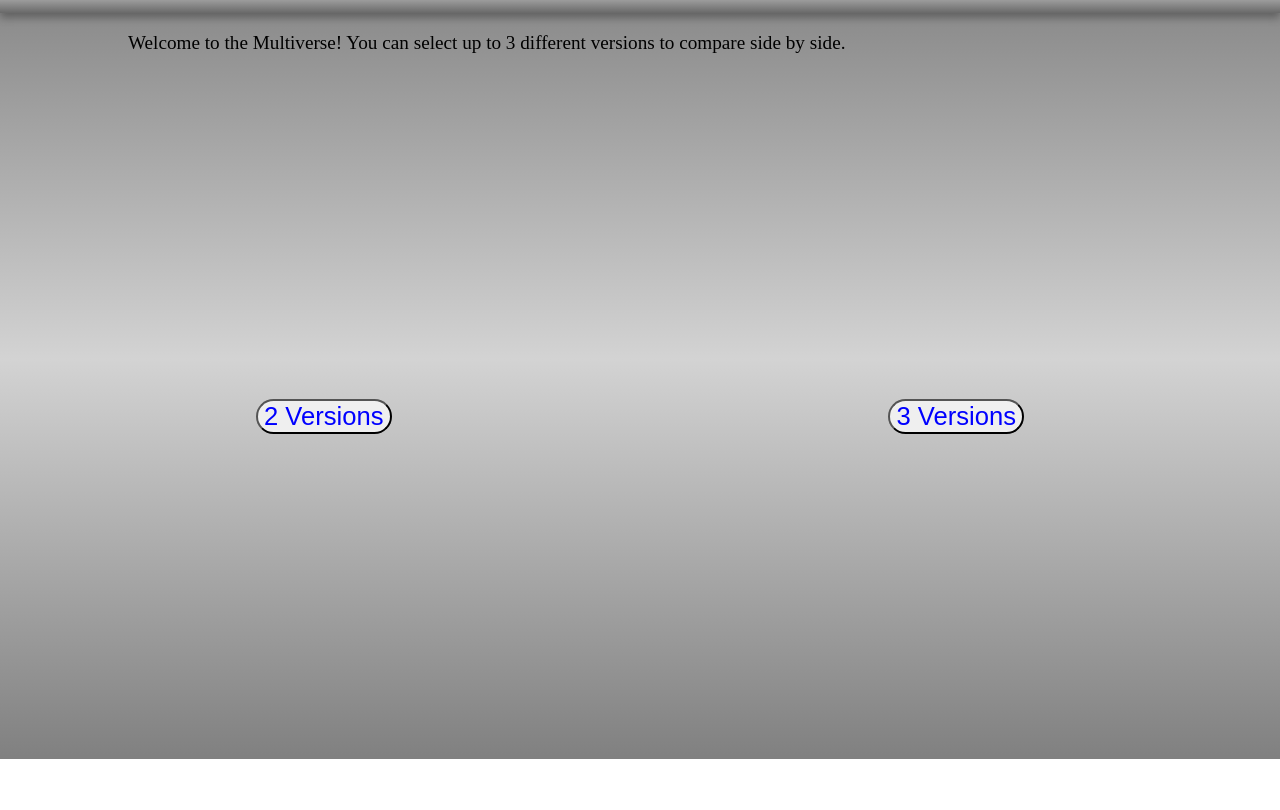
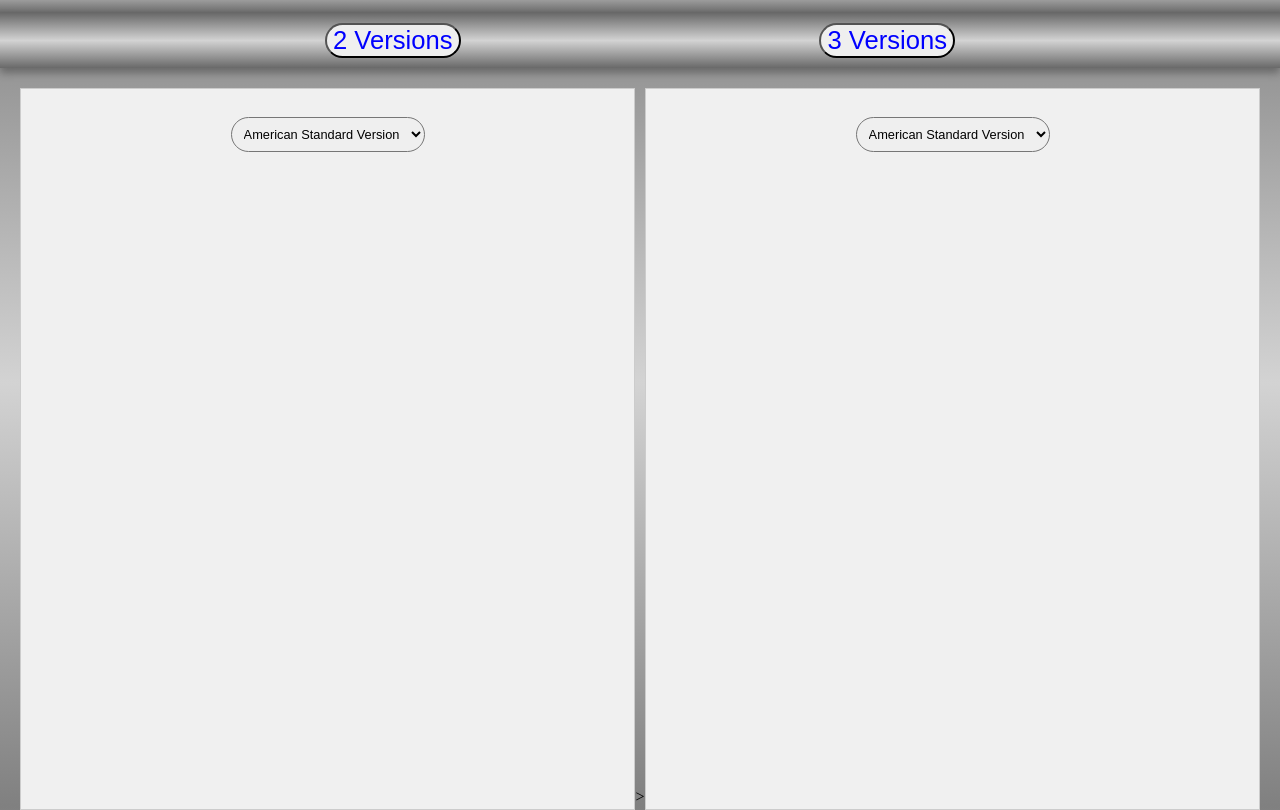
Before and after one commit to Zach-and-Mickey/bible-app, a plain HTML site: page multiverse.html in a window 1280 px wide. Both pictures are taken after a click on the button "2 Versions". Shown: the part 41-851 px from the top of the page. Before the commit the page ends 800 px from the top, so only its background shows below. Drawn offline with Linux system fonts and the light colour scheme.

Commit message:
Multiverse
Multiverse layout is almost there. Still need to make the function for pulling in all the content.

```diff
--- a/multiverse.html
+++ b/multiverse.html
@@ -11,23 +11,94 @@
   <a href='blog'>Blog</a>
   <a href='about'>About</a>
 </header>
-<p> Welcome to the Multiverse! You can select up to 3 different versions to compare side by side.</p>
-<div id='version-buttons'>
-<button onclick=twoVersions> 2 Versions</button>
-<button onclick=threeVersions> 3 Versions</button>
+<header class='bottom-header'>
+  <div id='multiverse-header'>
+    <button id="twoVersions">2 Versions</button>
+    <button id="threeVersions">3 Versions</button>
   </div>
+</header>
+
+<p id='myParagraph'> Welcome to the Multiverse! You can select up to 3 different versions to compare side by side.</p>
+
+<div id="content">
+  <div class="version" id="version1">
+    <select id="selected1" name="selected1">
+      <option value="en-asv">American Standard Version</option>
+      <option value="en-t4t">Translation for Translators</option>
+      <option value="en-US-lxxup">Brenton English Septuagint</option>
+      <option value="en-fbv">Free Bible Version</option>
+      <option value="en-bsb">Berean Study Bible</option>
+      <option value="en-webus">World English Bible</option>
+    </select>
+  </div>
+  <div class="version" id="version2">
+    <select id="selected2" name="selected2">
+      <option value="en-asv">American Standard Version</option>
+      <option value="en-t4t">Translation for Translators</option>
+      <option value="en-US-lxxup">Brenton English Septuagint</option>
+      <option value="en-fbv">Free Bible Version</option>
+      <option value="en-bsb">Berean Study Bible</option>
+      <option value="en-webus">World English Bible</option>
+    </select>
+  </div>
+  <div class="version" id="version3">
+    <select id="selected3" name="selected3">
+      <option value="en-asv">American Standard Version</option>
+      <option value="en-t4t">Translation for Translators</option>
+      <option value="en-US-lxxup">Brenton English Septuagint</option>
+      <option value="en-fbv">Free Bible Version</option>
+      <option value="en-bsb">Berean Study Bible</option>
+      <option value="en-webus">World English Bible</option>
+    </select>
+  </div>
+</div>>
   <script>
 // Get all links in the navigation menu
-    const links = document.querySelectorAll('a');
+const links = document.querySelectorAll("a");
 
 // Loop through each link and check if the href matches the current page URL
-    links.forEach(link => {
+links.forEach((link) => {
   if (link.href === window.location.href) {
-            link.classList.add('active'); // Add the 'active' class to the current page link
+    link.classList.add("active"); // Add the 'active' class to the current page link
   } else {
-            link.classList.remove('active'); // Remove the 'active' class from other links
+    link.classList.remove("active"); // Remove the 'active' class from other links
   }
 });
+let isButtonClicked = false;
+document.getElementById("twoVersions").addEventListener("click", function () {
+  // Set grid to 2 columns
+  document.getElementById("content").style.gridTemplateColumns =
+    "repeat(2, 1fr)";
+  // Make sure all versions are visible
+  document.getElementById("version1").style.display = "block";
+  document.getElementById("version2").style.display = "block";
+  document.getElementById("version3").style.display = "none";
+  if (!isButtonClicked) {
+    document.getElementById("myParagraph").style.display = "none";
+    isButtonClicked = true; // Mark that a button has been clicked
+  }
+});
+
+document.getElementById("threeVersions").addEventListener("click", function () {
+  // Set grid to 3 columns
+  document.getElementById("content").style.gridTemplateColumns =
+    "repeat(3, 1fr)";
+  // Make sure all versions are visible
+  document.getElementById("version1").style.display = "block";
+  document.getElementById("version2").style.display = "block";
+  document.getElementById("version3").style.display = "block";
+  if (!isButtonClicked) {
+    document.getElementById("myParagraph").style.display = "none";
+    isButtonClicked = true; // Mark that a button has been clicked
+  }
+});
+window.onload = function () {
+  document.getElementById("version1").style.display = "none";
+  document.getElementById("version2").style.display = "none";
+  document.getElementById("version3").style.display = "none";
+  document.getElementById("myParagraph").style.display = "block"; // Ensure p element is visible initially
+};
+
 </script>
 </body>
 </html>
--- a/styles.css
+++ b/styles.css
@@ -50,9 +50,14 @@
 .top-header a:visited {
   color: #0000ee;
 }
-  #bottom-header {
+.bottom-header {
   padding: 10px;
   background-color: #f1f1f1; /* Optional, just for better visibility */
+}
+#multiverse-header {
+  display: flex;
+  justify-content: space-between;
+  width: 50%;
 }
 
 #selection {
@@ -126,5 +131,26 @@
 }
 p {
   font-size: clamp(1rem, 1.5vw, 3rem);
-	width: 80%;
 }
+#content {
+  display: grid;
+  grid-template-columns: repeat(2, 1fr); /* Default to 2 equal columns */
+  gap: 10px;
+  padding: 20px;
+  width: 100%; /* Make sure the content takes full width of the viewport */
+  box-sizing: border-box; /* Include padding in width calculation */
+  height: calc(
+    100vh - 80px
+  ); /* Fill remaining screen height below the header */
+  text-align: center;
+}
+
+.version {
+  padding: 20px;
+  background-color: #f0f0f0;
+  border: 1px solid #ccc;
+  display: flex;
+  justify-content: center;
+  align-items: center;
+  height: 100%; /* Make sure the content fills the height of each column */
+}
```
Also changed, not shown: index.html (+1 -1 lines). Lines whose indentation alone changed are shown as unchanged.
